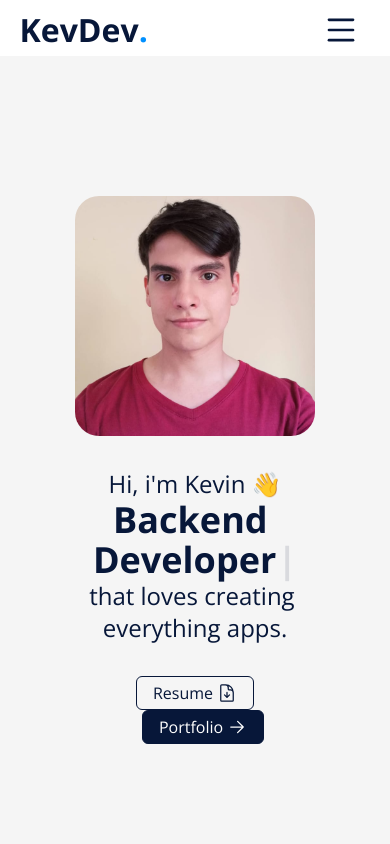
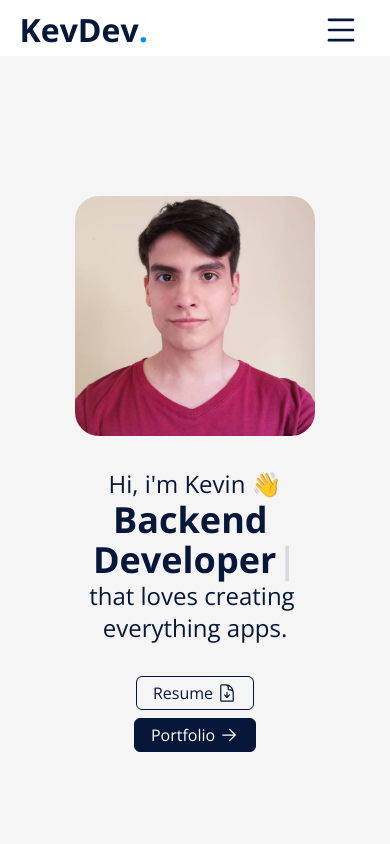
Before and after one commit to kevin3080/Portfolio, a React (Vite) app: page / in a window 390 px wide. Shown: the top 844 px of the page. Built offline with nearby package versions, Linux system fonts and the light colour scheme.

Commit message:
fixed css

```diff
--- a/src/Components/About.tsx
+++ b/src/Components/About.tsx
@@ -23,7 +23,7 @@ export const About = ({theme} : {theme: string}) => {
       id="about"
       className="container  mx-auto w-[90%] md:w-[80%] sm:w-[90%] lg:w-[65%]"
     >
-      <h2 className="text-center text-4xl font-bold">
+      <h2 className="text-center mt-10 text-4xl font-bold">
         <Translation translationKey="about.me" />
         <strong className="font-bold">.</strong>
       </h2>
--- a/src/Components/Inicio.tsx
+++ b/src/Components/Inicio.tsx
@@ -29,7 +29,7 @@ export const Inicio = ({ theme }: { theme: string }) => {
   return (
     <section
       id="hero"
-      className="container mb-10 mx-auto flex justify-center h-screen items-center w-[90%] md:w-[80%] flex-col-reverse sm:w-[90%] lg:flex-row lg:w-[80%] gap-x-2"
+      className="container lg:mb-10 mx-auto mb-24 flex justify-center h-screen items-center w-[90%] md:w-[80%] flex-col-reverse sm:w-[90%] lg:flex-row lg:w-[80%] gap-x-2"
     >
       <section
         className={`w-[55%] mt-8 lg:mt-0 flex flex-col items-center lg:items-start ${
@@ -85,7 +85,7 @@ export const Inicio = ({ theme }: { theme: string }) => {
           </p>
         </div>
 
-        <div className="flex mt-8 flex-wrap h-5 md:h-0 w-full justify-center lg:justify-normal ">
+        <div className="flex mt-8 flex-wrap gap-2 lg:gap-0 h-5 md:h-0 w-full justify-center lg:justify-normal ">
           <button
             onClick={toggleActive}
             className={`w-30 h-[2.1rem] ${isActive ? "bg-corp text-white" : ""} ${
@@ -118,7 +118,7 @@ export const Inicio = ({ theme }: { theme: string }) => {
               smooth={true}
               offset={-80}
               duration={500}
-              className={`btn-portfolio flex items-center ml-4 ${
+              className={`btn-portfolio flex items-center lg:ml-4 ${
                 theme === "dark"
                   ? " border bg-corp border-corp"
                   : "border bg-themeLight border-themeLight text-white"
```
